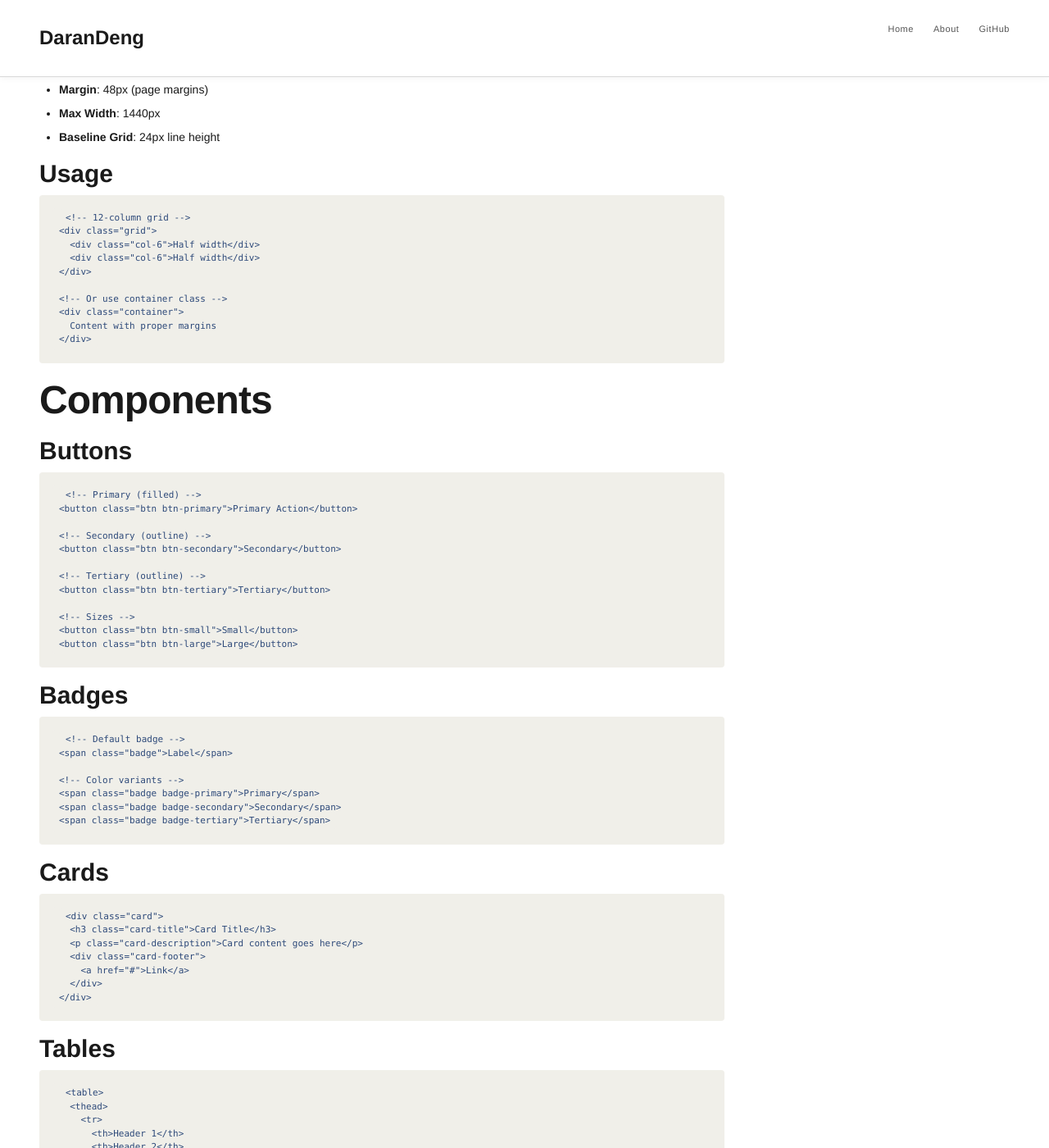
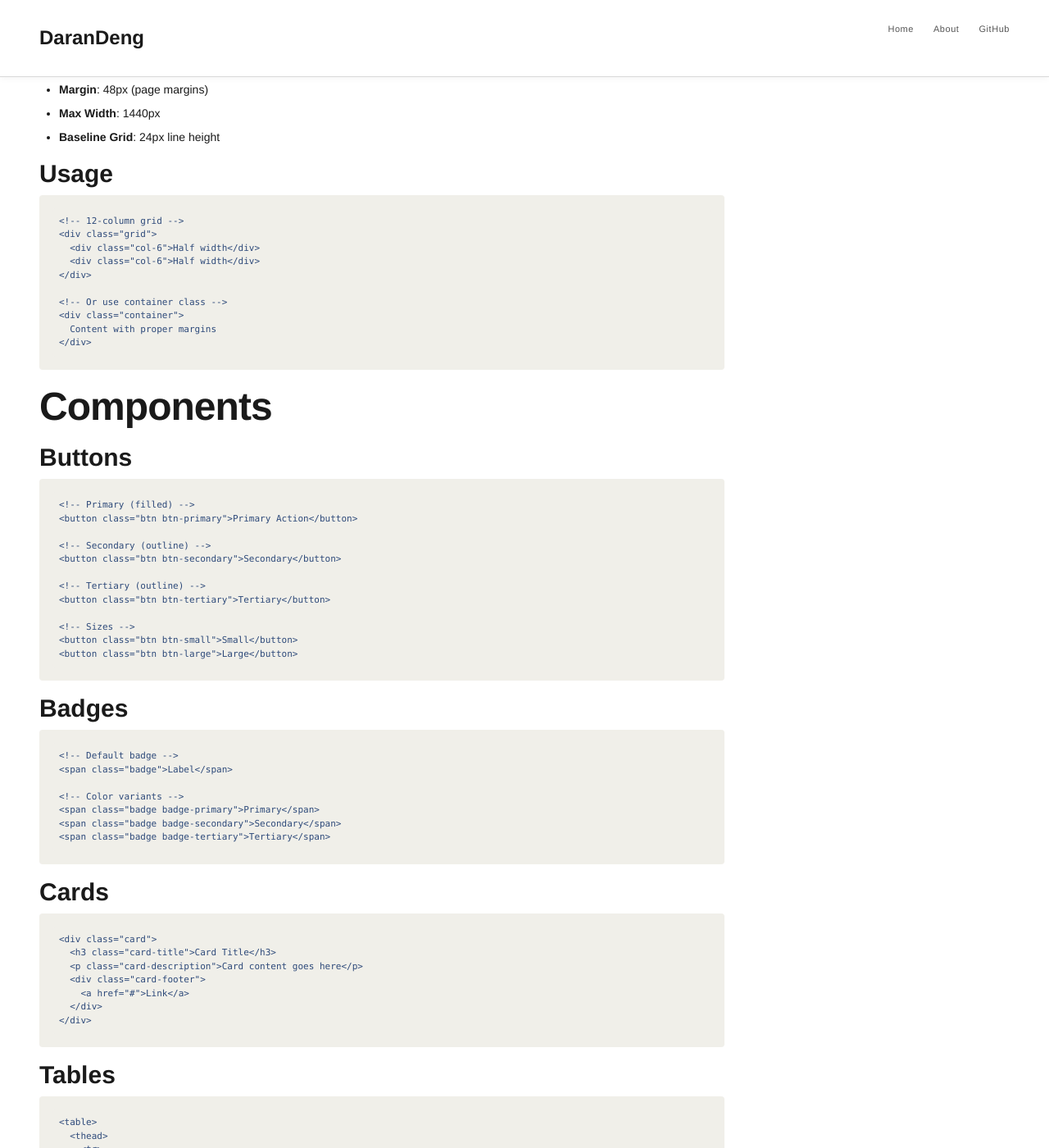
Before and after one commit to DaranDeng/DaranDeng.github.io, a Jekyll site: the page built from DESIGN_SYSTEM.md, in a window 1280 px wide and 1400 px high, scrolled down 3373 px. Shown: the whole window at 82% size. Built offline with Jekyll 4.4.1, drawn with Linux system fonts in a browser that asks for light colours; our own code applies the rules of GitHub Pages for plain Markdown files.

Commit message:
update frame

```diff
--- a/css/design-system.css
+++ b/css/design-system.css
@@ -80,13 +80,30 @@
   font-size: var(--font-size-sm);
 }
 
-code,
-pre {
+pre,
+code {
   font-family: 'Monaco', 'Courier New', monospace;
   font-size: var(--font-size-sm);
+}
+
+code {
   background-color: var(--color-background-alt);
-  padding: var(--space-xs) var(--space-sm);
+  padding: 1px 6px;
+  border-radius: var(--border-radius-sm);
+  line-height: 1.2;
+}
+
+pre {
+  background-color: var(--color-background-alt);
+  padding: var(--space-sm);
   border-radius: var(--border-radius-md);
+}
+
+pre code {
+  background-color: transparent;
+  padding: 0;
+  border-radius: 0;
+  line-height: inherit;
 }
 
 /* LINKS */
```
Also changed, not shown: OS/Harddisk&RAID.md (added, +8 -0 lines), OS/concurrency.md (+2 -1 lines), OS/scheduling.md (+3 -2 lines).
